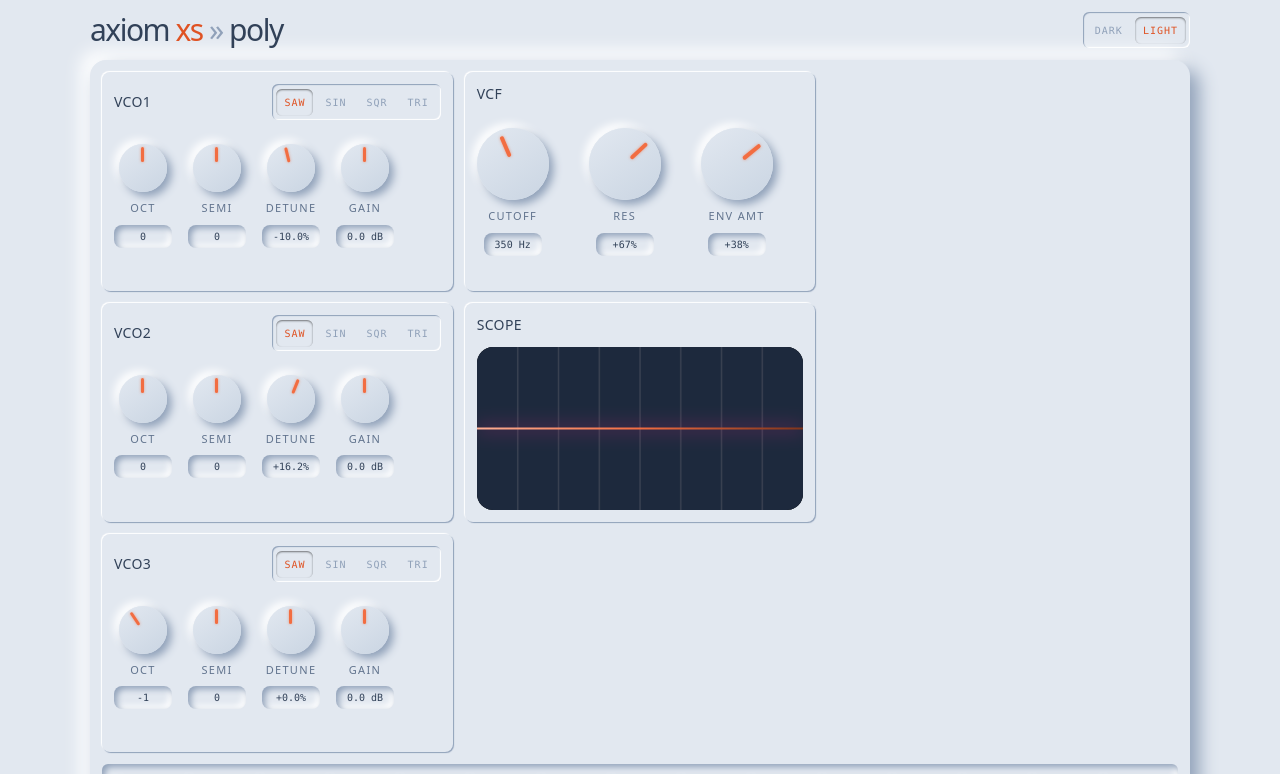
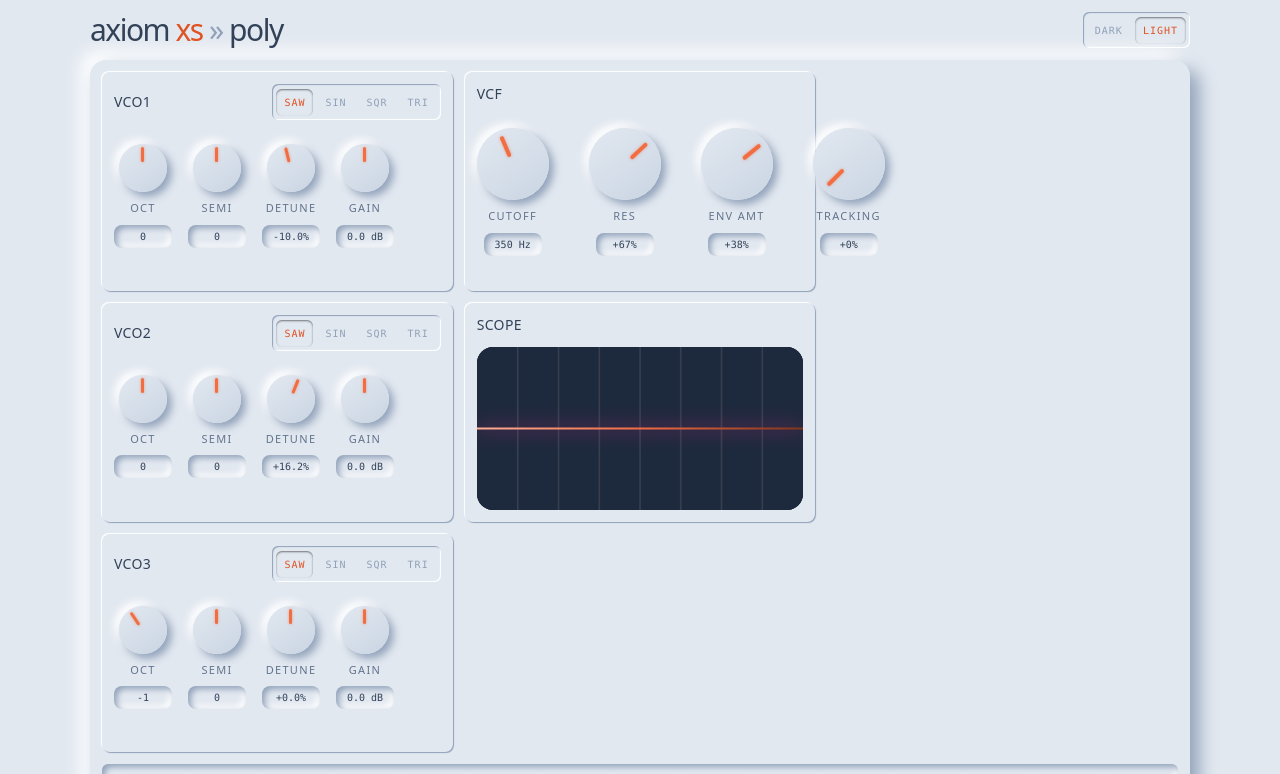
Before and after one commit to svandriel/axiom-synth, a Vue app: page / in a window 1280 px wide. Shown: the top 774 px of the page. Built offline with nearby package versions, Linux system fonts and the light colour scheme.

Commit message:
feat: add tracking knob to filter panel

```diff
--- a/src/components/FilterPanel.vue
+++ b/src/components/FilterPanel.vue
@@ -29,6 +29,15 @@
         :default="0"
         :format="v => fractionDisplay(0)(v * 100)"
       />
+      <Knob
+        label="Tracking"
+        v-model="tracking"
+        class="mt-3"
+        :from="0"
+        :to="2"
+        :default="0"
+        :format="v => fractionDisplay(0)(v * 100)"
+      />
     </div>
   </Panel>
 </template>
@@ -50,6 +59,10 @@ const envAmount = defineModel<number>('envAmount', {
   required: true,
 });
 
+const tracking = defineModel<number>('tracking', {
+  required: true,
+});
+
 withDefaults(
   defineProps<{
     label?: string;
--- a/src/components/Synth.vue
+++ b/src/components/Synth.vue
@@ -23,6 +23,7 @@
         v-model:cutoff="cutoff"
         v-model:resonance="resonance"
         v-model:envAmount="envAmount"
+        v-model:tracking="tracking"
       />
       <ScopePanel
         class="col-span-12 row-start-5 sm:col-span-6 sm:col-start-7 sm:row-start-2 lg:col-span-4"
@@ -45,6 +46,7 @@ const filterQ = Math.log2(2 * engine.value.filterConfig.q) / Math.log2(40);
 const cutoff = ref(engine.value.filterConfig.frequency);
 const resonance = ref(filterQ);
 const envAmount = ref(engine.value.filterConfig.envAmount / 9600);
+const tracking = ref(engine.value.filterConfig.tracking);
 
 let osc1 = reactive({ ...engine.value.oscillatorConfigs[0] });
 let osc2 = reactive({ ...engine.value.oscillatorConfigs[1] });
@@ -63,6 +65,10 @@ watch(envAmount, newEnvAmount => {
   engine.value.filterEnvAmount = newEnvAmount * 9600;
 });
 
+watch(tracking, newTracking => {
+  engine.value.filterKeyTrack = newTracking;
+});
+
 watch(osc1, newOsc1 => {
   engine.value.setOscillatorConfiguration(0, newOsc1);
 });
```
